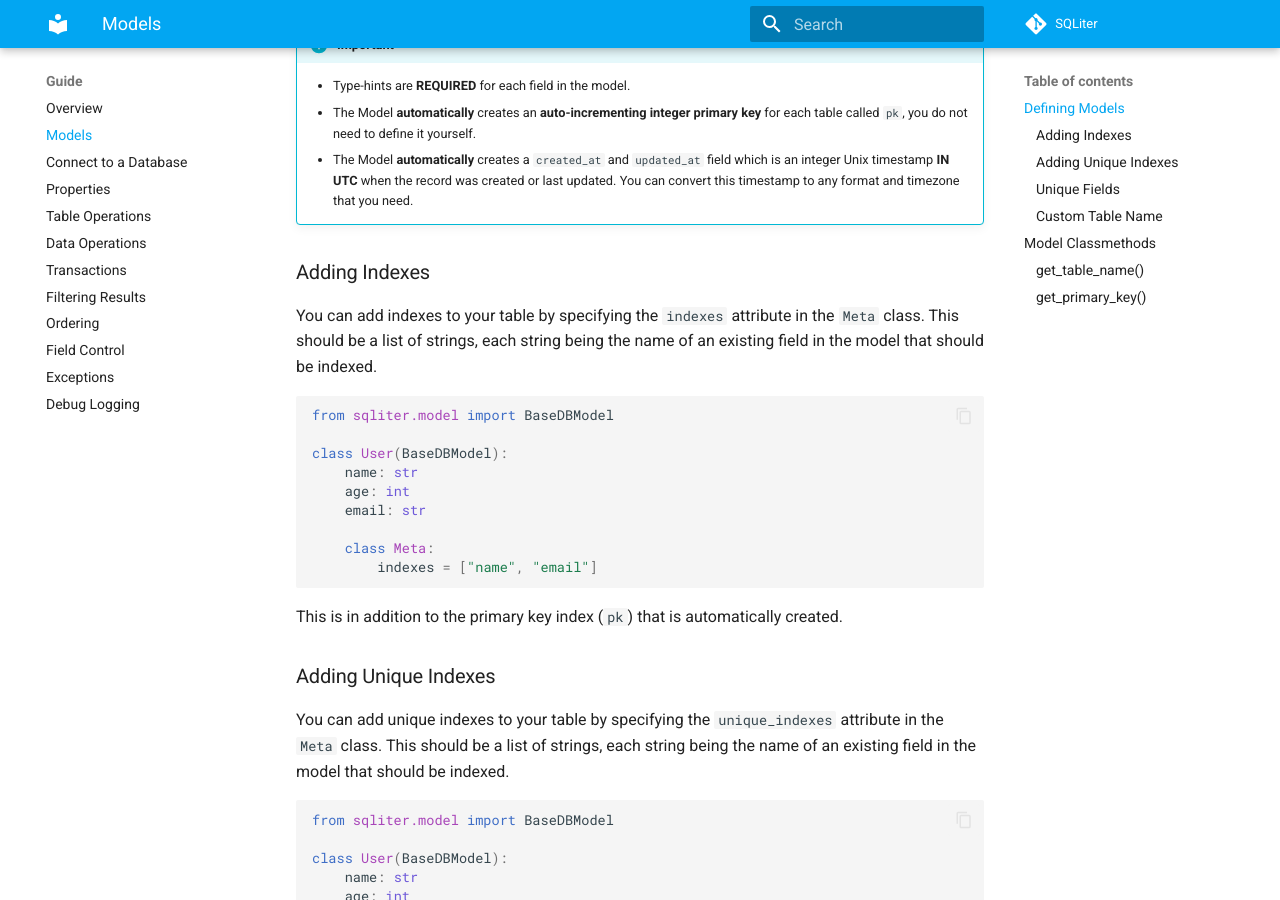
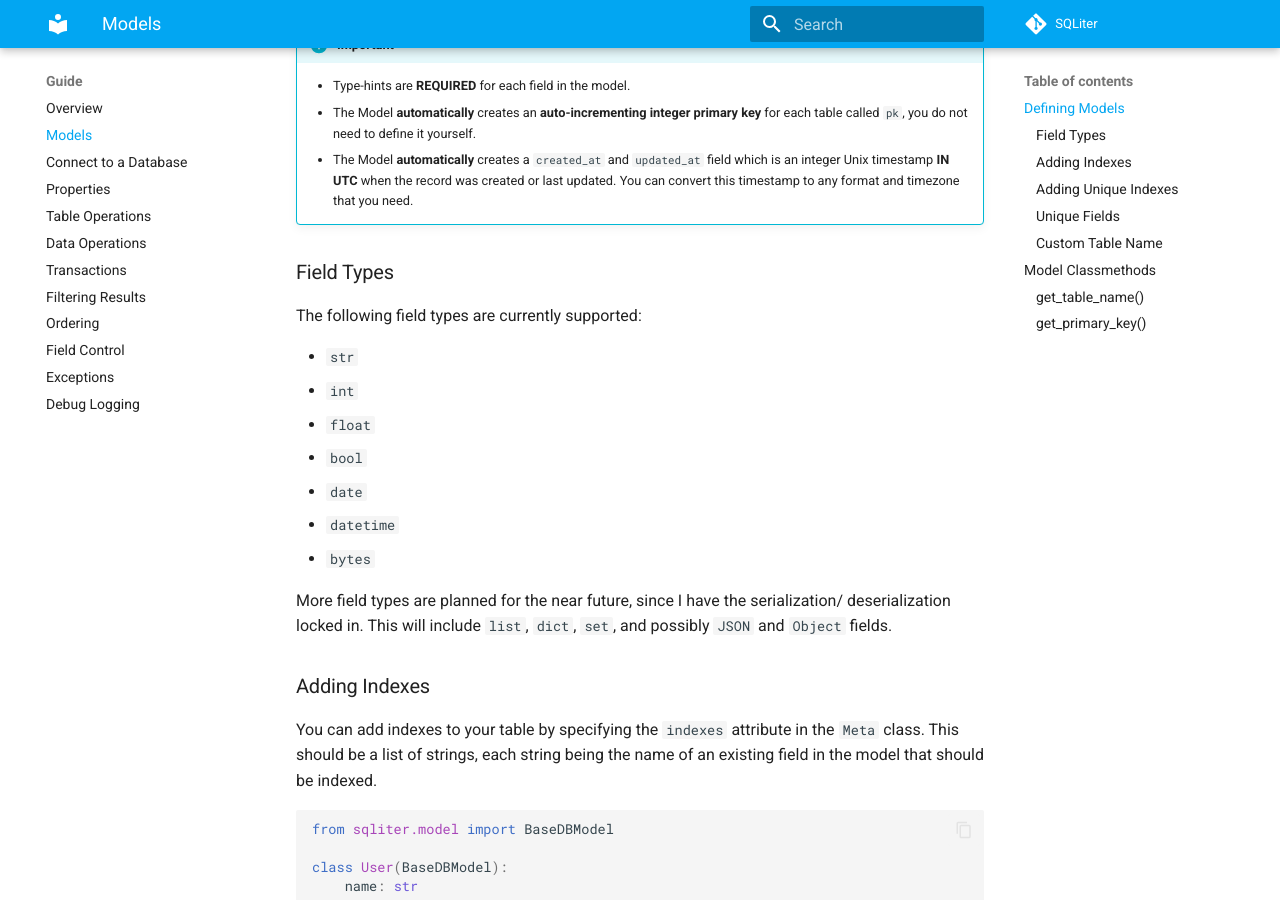
Before and after one commit to seapagan/sqliter-py, an MkDocs documentation site: the page built from docs/guide/models.md, in a window 1280 px wide and 900 px high, scrolled down 659 px. Built offline with MkDocs 1.6.1 and Material for MkDocs 9.7.7, drawn with Linux system fonts in a browser that asks for light colours; plug-ins that fetch from the network failed and are left out; comment, search, counter and statistics services are not loaded.

Commit message:
update docs for date/datetime fields
Signed-off-by: Grant Ramsay <seapagan@gmail.com>

```diff
--- a/docs/guide/models.md
+++ b/docs/guide/models.md
@@ -32,6 +32,22 @@ the table.
 > which is an integer Unix timestamp **IN UTC** when the record was created or
 > last updated. You can convert this timestamp to any format and timezone that
 > you need.
+
+### Field Types
+
+The following field types are currently supported:
+
+- `str`
+- `int`
+- `float`
+- `bool`
+- `date`
+- `datetime`
+- `bytes`
+
+More field types are planned for the near future, since I have the
+serialization/ deserialization locked in. This will include `list`, `dict`,
+`set`, and possibly `JSON` and `Object` fields.
 
 ### Adding Indexes
 
```
Also changed, not shown: README.md (+2 -2 lines), TODO.md (+3 -4 lines), docs/index.md (+2 -2 lines).
